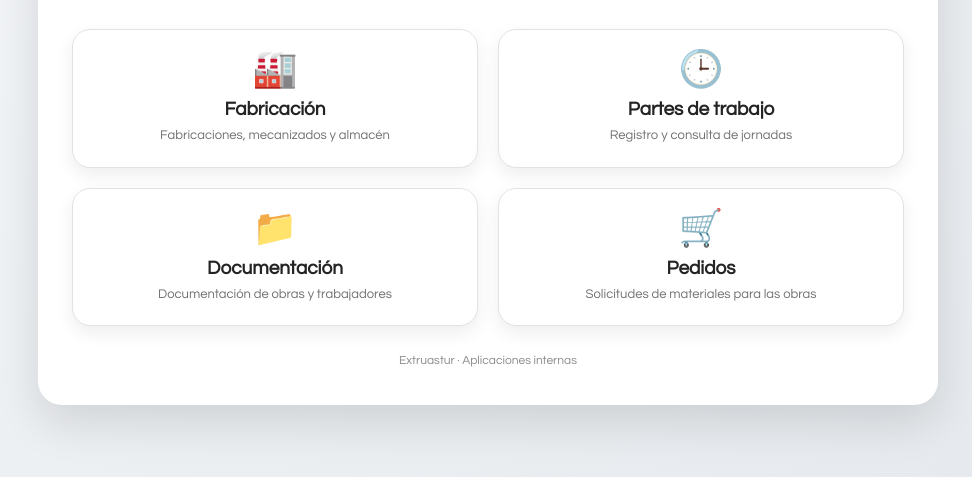
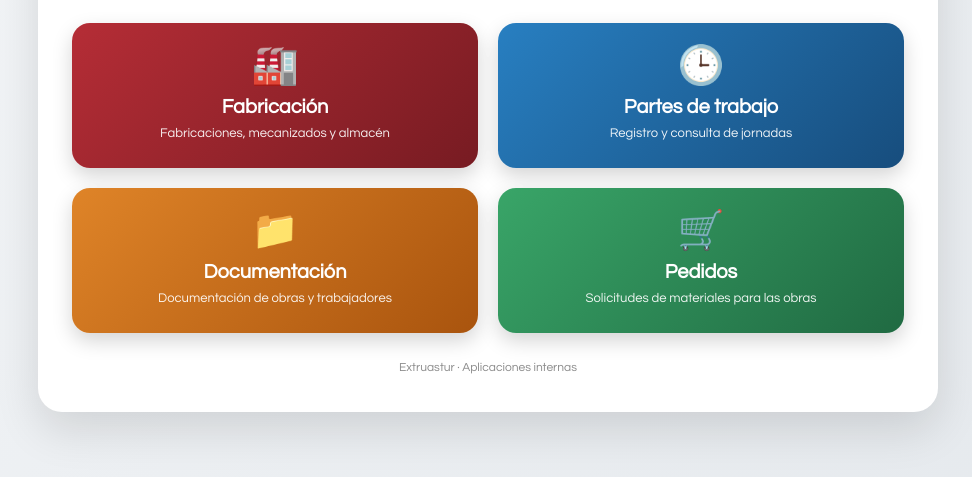
Before and after one commit to Extruastur/Aplicaciones-Extruastur, a plain HTML site: page index.html in a window 1280 px wide. Shown: the part 323-800 px from the top of the page, without its empty margins (152-1124 px from the left). Drawn offline with Linux system fonts and the light colour scheme.

Commit message:
index.html

```diff
--- a/index.html
+++ b/index.html
@@ -2,6 +2,7 @@
 <html lang="es">
 <head>
     <meta charset="UTF-8">
+
     <meta
         name="viewport"
         content="width=device-width, initial-scale=1.0"
@@ -24,14 +25,14 @@
             justify-content: center;
 
             font-family: "Century Gothic", Arial, sans-serif;
+            color: #222;
+
             background:
                 linear-gradient(
                     135deg,
                     #f4f6f8 0%,
                     #e5e9ed 100%
                 );
-
-            color: #222;
         }
 
         .contenedor {
@@ -41,12 +42,11 @@
             padding: 38px 34px;
             border-radius: 24px;
 
+            text-align: center;
             background: #ffffff;
 
             box-shadow:
                 0 18px 45px rgba(0, 0, 0, 0.12);
-
-            text-align: center;
         }
 
         .logo {
@@ -63,7 +63,6 @@
 
             font-size: 30px;
             font-weight: 700;
-
             color: #252525;
         }
 
@@ -71,7 +70,7 @@
             margin: 0 0 32px;
 
             font-size: 15px;
-            color: #666;
+            color: #666666;
         }
 
         .aplicaciones {
@@ -81,7 +80,7 @@
         }
 
         .aplicacion {
-            min-height: 135px;
+            min-height: 145px;
 
             display: flex;
             flex-direction: column;
@@ -90,41 +89,84 @@
 
             padding: 22px 18px;
 
-            border: 1px solid #dfe3e7;
+            border: none;
             border-radius: 18px;
 
-            background: #ffffff;
-            color: #242424;
-
+            color: #ffffff;
             text-decoration: none;
 
             box-shadow:
-                0 7px 18px rgba(0, 0, 0, 0.07);
+                0 8px 20px rgba(0, 0, 0, 0.17);
 
             transition:
                 transform 0.18s ease,
                 box-shadow 0.18s ease,
-                border-color 0.18s ease;
+                filter 0.18s ease;
         }
 
         .aplicacion:hover {
-            transform: translateY(-4px);
-
-            border-color: #8e2f36;
+            transform: translateY(-5px);
 
             box-shadow:
-                0 13px 25px rgba(0, 0, 0, 0.12);
+                0 15px 28px rgba(0, 0, 0, 0.24);
+
+            filter: brightness(1.08);
+        }
+
+        .aplicacion:focus-visible {
+            outline: 4px solid rgba(0, 0, 0, 0.18);
+            outline-offset: 3px;
+        }
+
+        /* Fabricación: rojo */
+        .fabricacion {
+            background:
+                linear-gradient(
+                    135deg,
+                    #b52d36,
+                    #771b22
+                );
+        }
+
+        /* Partes de trabajo: azul */
+        .partes {
+            background:
+                linear-gradient(
+                    135deg,
+                    #287fc1,
+                    #174d7d
+                );
+        }
+
+        /* Documentación: naranja */
+        .documentacion {
+            background:
+                linear-gradient(
+                    135deg,
+                    #df8428,
+                    #a9540e
+                );
+        }
+
+        /* Pedidos: verde */
+        .pedidos {
+            background:
+                linear-gradient(
+                    135deg,
+                    #39a568,
+                    #206a42
+                );
         }
 
         .icono {
             margin-bottom: 11px;
 
-            font-size: 36px;
+            font-size: 38px;
             line-height: 1;
         }
 
         .nombre {
-            font-size: 19px;
+            font-size: 20px;
             font-weight: 700;
         }
 
@@ -134,7 +176,7 @@
             font-size: 13px;
             line-height: 1.4;
 
-            color: #707070;
+            color: rgba(255, 255, 255, 0.92);
         }
 
         .pie {
@@ -170,16 +212,16 @@
             }
 
             .aplicacion {
-                min-height: 112px;
+                min-height: 115px;
                 padding: 18px 14px;
             }
 
             .icono {
-                font-size: 31px;
+                font-size: 32px;
             }
 
             .nombre {
-                font-size: 17px;
+                font-size: 18px;
             }
         }
     </style>
@@ -205,8 +247,8 @@
 
             <!-- FABRICACIÓN -->
             <a
-                class="aplicacion"
-                href="https://extruastur.tail40ea9b.ts.net"
+                class="aplicacion fabricacion"
+                href="https://extruastur.tail40ea9b.ts.net/"
             >
                 <span class="icono">🏭</span>
 
@@ -221,8 +263,8 @@
 
             <!-- PARTES DE TRABAJO -->
             <a
-                class="aplicacion"
-                href="https://extruastur.tail40ea9b.ts.net:8443"
+                class="aplicacion partes"
+                href="https://extruastur.tail40ea9b.ts.net:8443/"
             >
                 <span class="icono">🕒</span>
 
@@ -237,8 +279,8 @@
 
             <!-- DOCUMENTACIÓN -->
             <a
-                class="aplicacion"
-                href="https://extruastur.tail40ea9b.ts.net:10000"
+                class="aplicacion documentacion"
+                href="https://extruastur.tail40ea9b.ts.net:10000/"
             >
                 <span class="icono">📁</span>
 
@@ -253,8 +295,8 @@
 
             <!-- PEDIDOS -->
             <a
-                class="aplicacion"
-                href="https://extruastur.tail40ea9b.ts.net:10001"
+                class="aplicacion pedidos"
+                href="https://extruastur.tail40ea9b.ts.net/pedidos/"
             >
                 <span class="icono">🛒</span>
 
```
